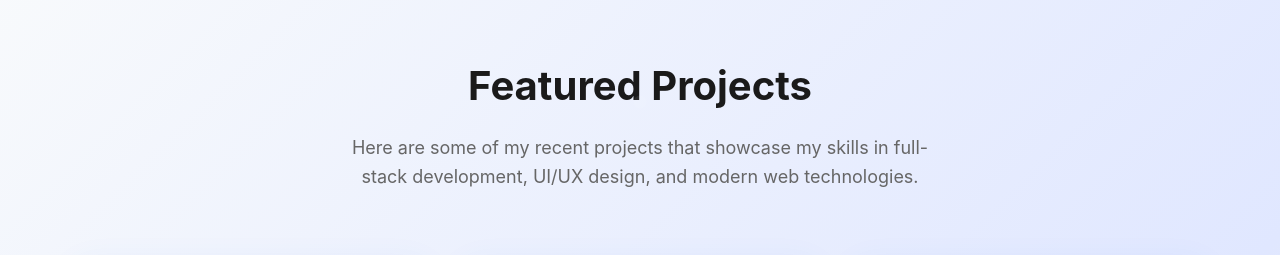
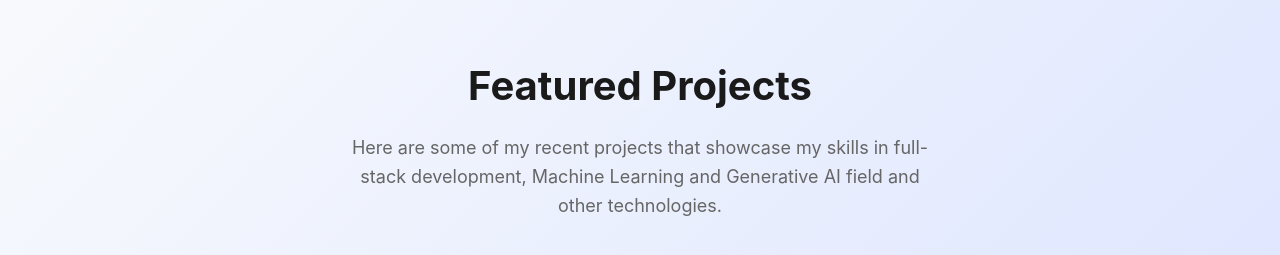
Before and after one commit to Saikiranabhi/Personal_Portifolio, a plain HTML site: page index.html in a window 1280 px wide. Shown: the part 1900-2155 px from the top of the page. Drawn offline with Linux system fonts and the light colour scheme.

Commit message:
Update index.html

```diff
--- a/index.html
+++ b/index.html
@@ -203,7 +203,7 @@
             <h2 class="section-title">Featured Projects</h2>
             <p class="section-description">
               Here are some of my recent projects that showcase my skills in
-              full-stack development, UI/UX design, and modern web technologies.
+              full-stack development, Machine Learning and Generative AI field and other technologies.
             </p>
           </div>
 
```
